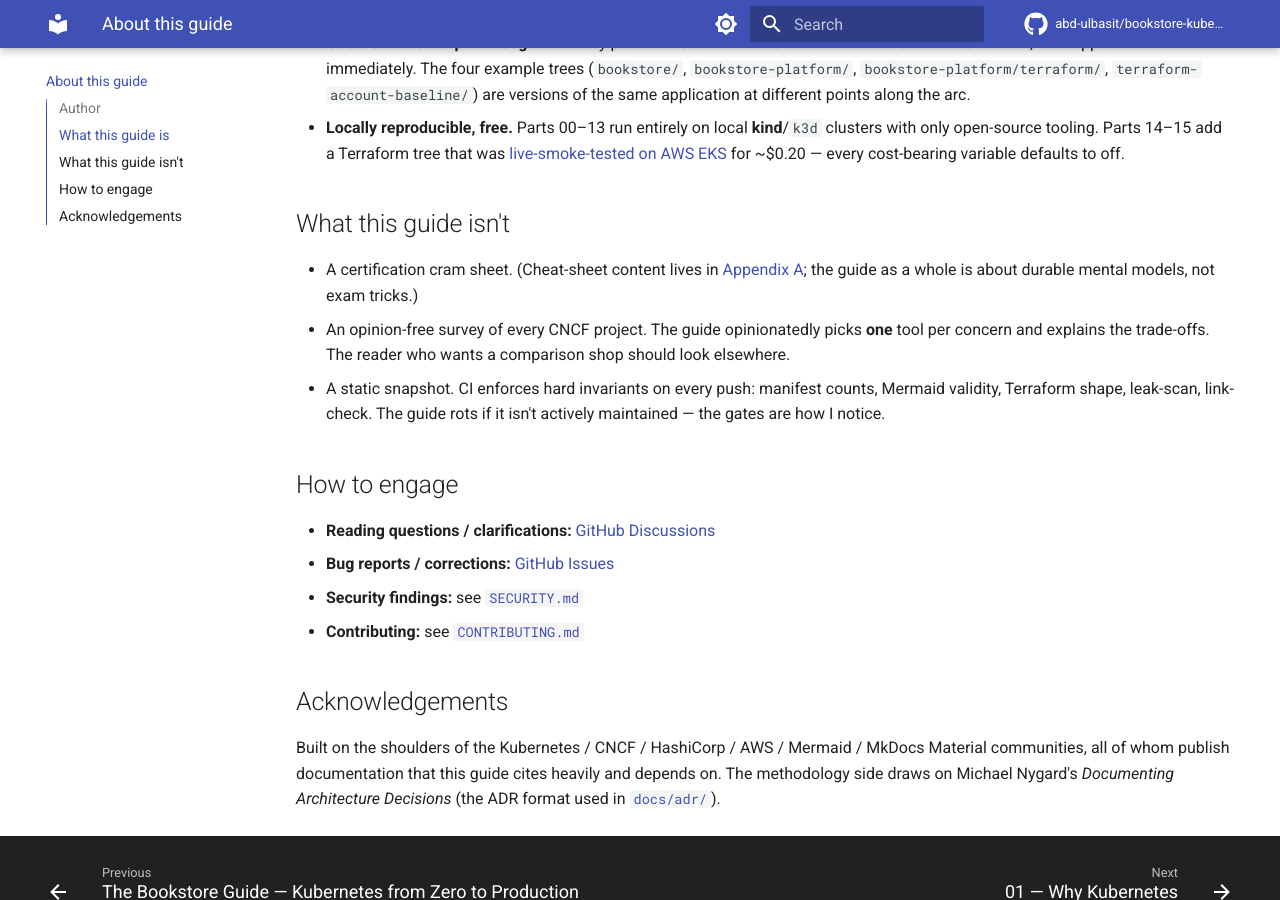
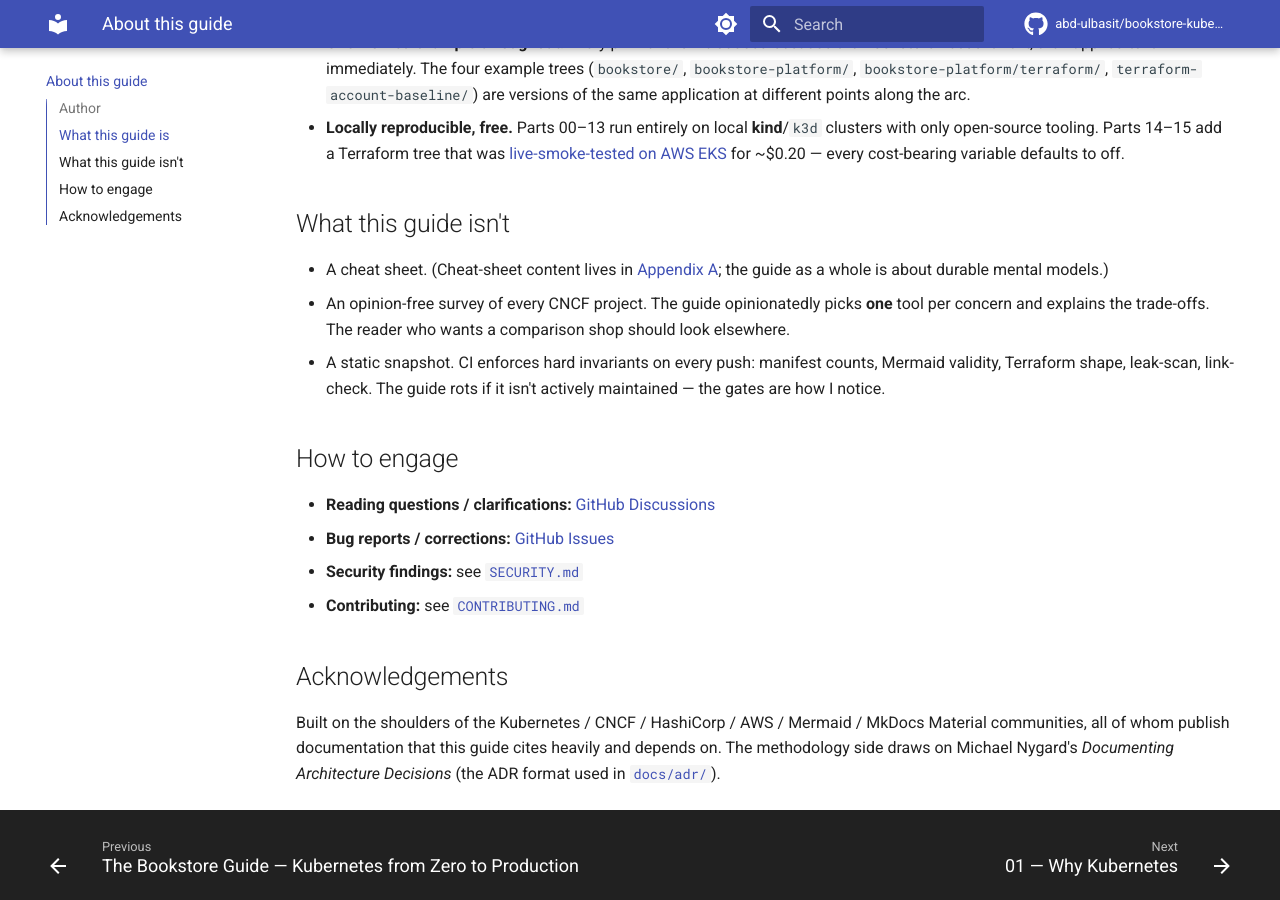
Before and after one commit to abd-ulbasit/bookstore-kubernetes-guide, an MkDocs documentation site: the page built from full-guide/about.md, in a window 1280 px wide and 900 px high, scrolled down 592 px. Built offline with MkDocs 1.6.1 and Material for MkDocs 9.7.7, drawn with Linux system fonts in a browser that asks for light colours; comment, search, counter and statistics services are not loaded.

Commit message:
appendix: no exam framing, and map appendix transcripts in G7
The G7 loop only knew NN-MM transcript names, so the appendix's lab records
would have failed it. ap-A and ap-C now map to their chapters. B had no output
blocks to check, so its record goes and it points at 02.06, which proves the
same claim.

Co-Authored-By: Claude Opus 5.5 <noreply@anthropic.com>

```diff
--- a/full-guide/about.md
+++ b/full-guide/about.md
@@ -34,9 +34,9 @@ open to contributions.
 
 ## What this guide isn't
 
-- A certification cram sheet. (Cheat-sheet content lives in
+- A cheat sheet. (Cheat-sheet content lives in
   [Appendix A](appendix/A-kubectl-cheatsheet.md); the guide as a whole is
-  about durable mental models, not exam tricks.)
+  about durable mental models.)
 - An opinion-free survey of every CNCF project. The guide opinionatedly
   picks **one** tool per concern and explains the trade-offs. The reader
   who wants a comparison shop should look elsewhere.
```
Also changed, not shown: full-guide/README.md (+3 -4 lines), full-guide/appendix/B-glossary.md (+1 -1 lines), 4 other files.
